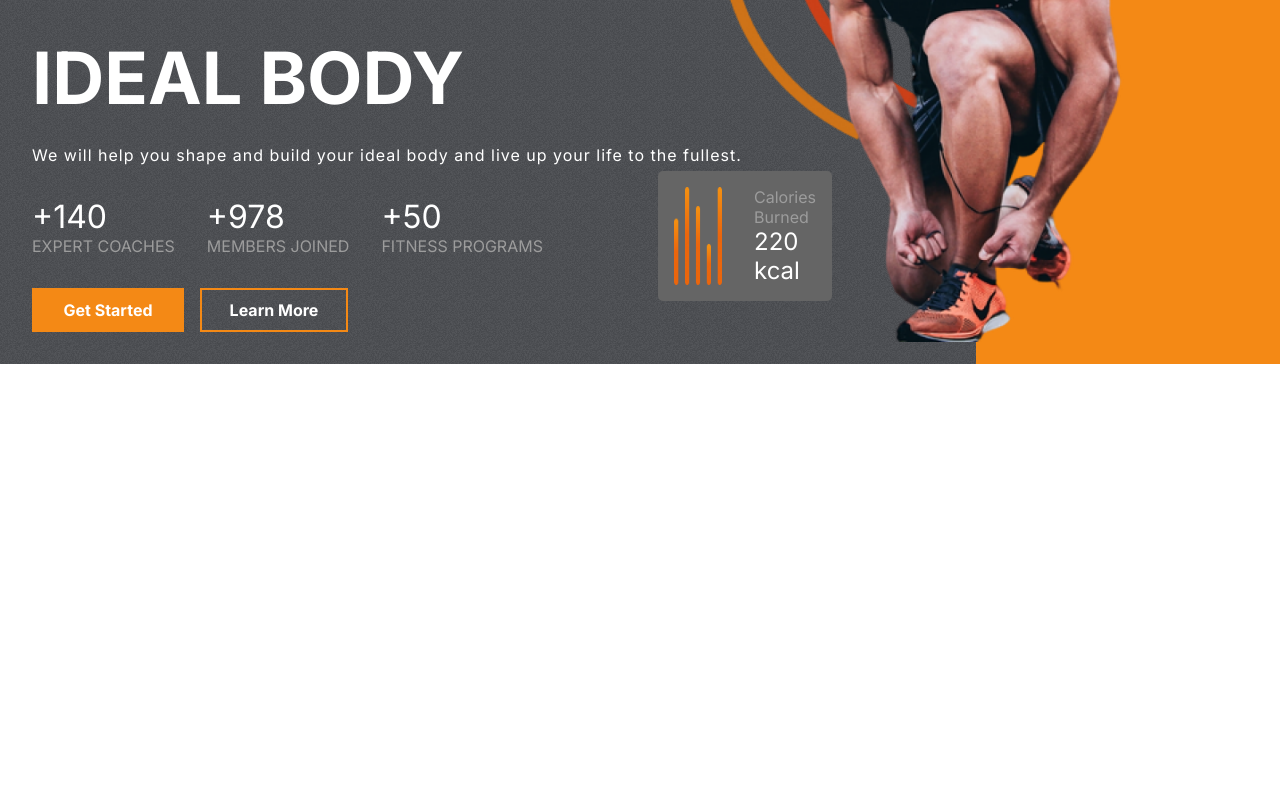
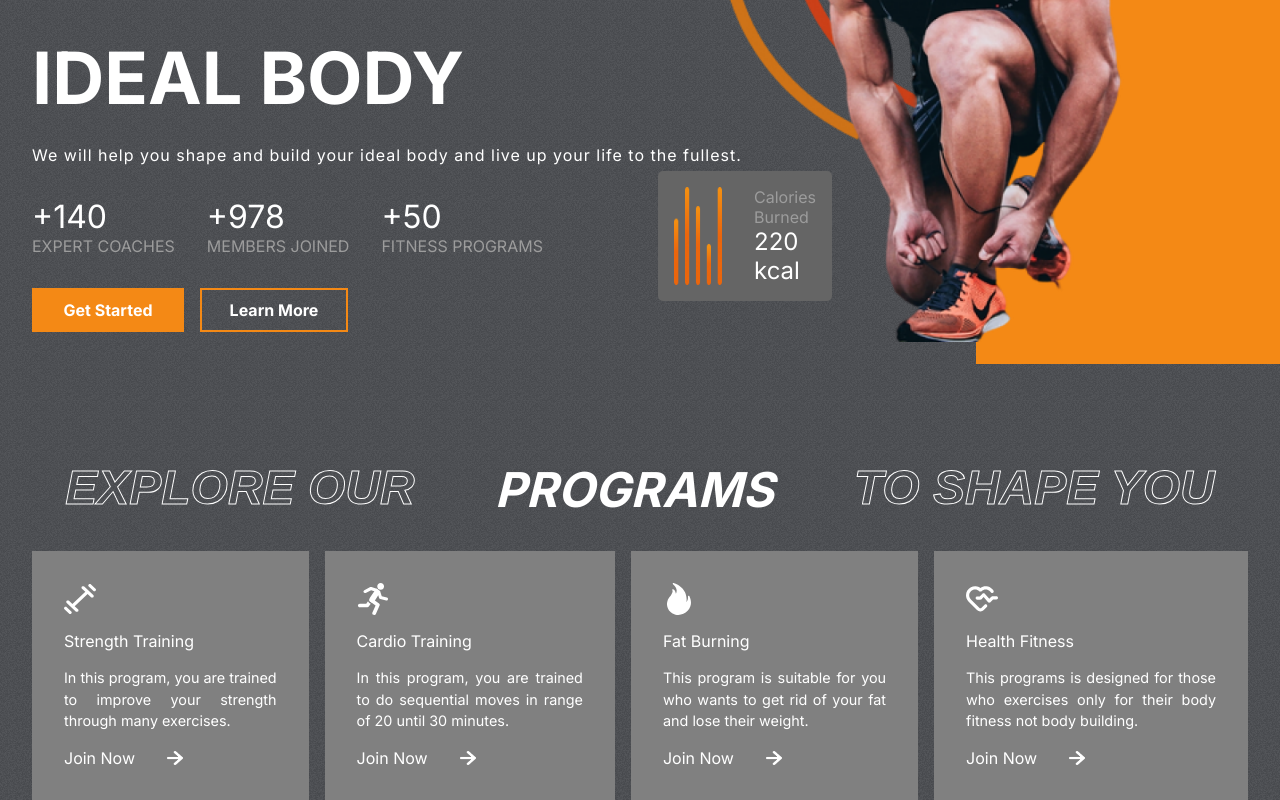
Before and after one commit to AnnaKuliga/react-responsive-gym-app, a React (Create React App) app: page / in a window 1280 px wide. Shown: the part 341-1141 px from the top of the page. Before the commit the page ends 800 px from the top, so only its background shows below. Built offline with nearby package versions, Linux system fonts and the light colour scheme.

Commit message:
added and styled programs section

```diff
--- a/src/App.js
+++ b/src/App.js
@@ -1,9 +1,11 @@
 import "./App.css";
 import Hero from "./components/Hero";
+import Programs from "./components/Programs";
 function App() {
   return (
     <div className="App">
       <Hero />
+      <Programs />
     </div>
   );
 }
--- /dev/null
+++ b/src/components/Programs.css
@@ -0,0 +1,55 @@
+.Programs {
+  display: flex;
+  flex-direction: column;
+  gap: 2rem;
+  padding: 0 2rem;
+}
+.programs-header {
+  display: flex;
+  gap: 5rem;
+  font-weight: bold;
+  font-size: 3rem;
+  justify-content: center;
+  color: white;
+  text-transform: uppercase;
+  font-style: italic;
+}
+.program-categories {
+  display: flex;
+  gap: 1rem;
+}
+.category {
+  display: flex;
+  flex-direction: column;
+  background-color: gray;
+  padding: 2rem;
+  gap: 1rem;
+  color: white;
+  justify-content: space-between;
+  text-align: justify;
+}
+.category > :nth-child(1) {
+  width: 2rem;
+  height: 2rem;
+  fill: white;
+}
+.category > :nth-child(2) {
+  font-size: 1rem;
+  font: bold;
+}
+.category > :nth-child(3) {
+  font-size: 0.9rem;
+  line-height: 1.5;
+}
+.join-now {
+  display: flex;
+  align-items: center;
+  gap: 2rem;
+}
+.join-now > img {
+  width: 1rem;
+}
+.category:hover {
+  background: var(--planCard);
+  cursor: pointer;
+}
--- /dev/null
+++ b/src/components/Programs.jsx
@@ -0,0 +1,31 @@
+import React from "react";
+import "./Programs.css";
+import { programsData } from "../data/programsData";
+import RightArrow from "../assets/rightArrow.png";
+
+const Programs = () => {
+  return (
+    <div className="Programs" id="programs">
+      {/*header*/}
+      <div className="programs-header">
+        <span className="stroke-text">Explore our </span>
+        <span>Programs</span>
+        <span className="stroke-text">to shape you</span>
+      </div>
+      <div className="program-categories">
+        {programsData.map((program) => (
+          <div className="category">
+            {program.image}
+            <span>{program.heading}</span>
+            <span>{program.details}</span>
+            <div className="join-now">
+              <span>Join Now</span> <img src={RightArrow} alt="" />
+            </div>
+          </div>
+        ))}
+      </div>
+    </div>
+  );
+};
+
+export default Programs;
```
